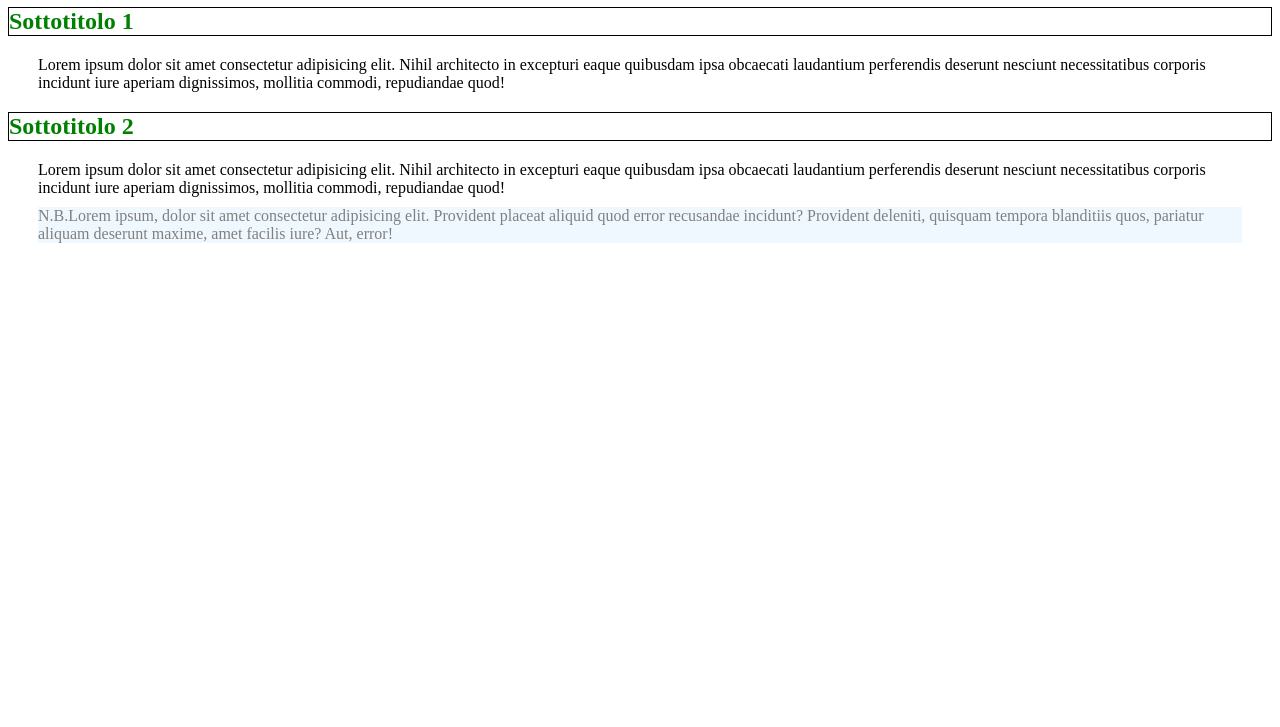
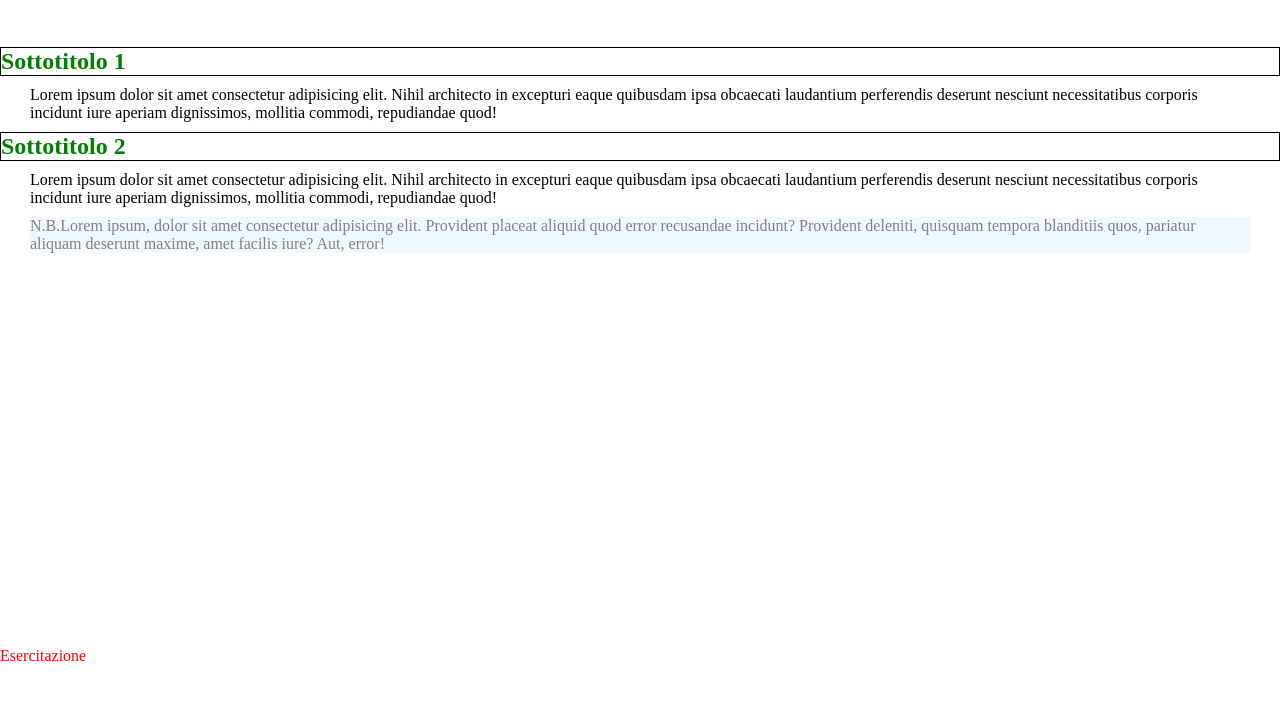
Before and after one commit to DaneshShahpouri/htmlcss-hello, a plain HTML site: page index.html in a window 1280 px wide. Shown: the part 73-800 px from the top of the page. Drawn offline with Linux system fonts and the light colour scheme.

Commit message:
Struttura html + commenti css

```diff
--- a/css/style.css
+++ b/css/style.css
@@ -1,19 +1,47 @@
-.main_title{
+*{
+    margin: 0;
+    padding: 0;
+    box-sizing: border-box;
+}
+
+/* HEADER */
+header{
+    width: 100vw;
+    height: 15vh;
+}
+
+header .main_title{
     text-align: center;
     color: red;
     font-weight: 900;
 }
 
-.subtitle{
+/* MAIN */
+main{
+    width: 100vw;
+    height: 75vh;
+}
+
+main .subtitle{
     color: green;
     border: 1px solid black;
 }
 
-.paragraph{
+main .paragraph{
     margin: 10px 30px;
 }
 
-.note{
+main .note{
     background-color: aliceblue;
     color: gray;
 }
+
+/* FOOTER */
+footer{
+    width: 100vw;
+    height: 10vh;
+}
+
+footer > span{
+    color: red;
+}
--- a/index.html
+++ b/index.html
@@ -8,8 +8,19 @@
     <title>Esercizio1</title>
 </head>
 <body>
+    <header>
+        <!-- NAVBAR -->
+        <div class="navbar">
+            <a href="#">HOME</a>
+            <a href="#">contact us</a>
+            <a href="#">gallery</a>
+        </div>
+
+        <!-- TITOLO -->
         <h1 class="main_title">Saluti a Tutti!</h1>
+    </header>
 
+    <main>
         <!-- Primo Paragrafo -->
         <h2 class="subtitle">Sottotitolo 1</h2>
         <p class="paragraph">Lorem ipsum dolor sit amet consectetur adipisicing elit. Nihil architecto in excepturi eaque quibusdam ipsa obcaecati laudantium perferendis deserunt nesciunt necessitatibus corporis incidunt iure aperiam dignissimos, mollitia commodi, repudiandae quod!</p>
@@ -18,5 +29,9 @@
         <h2 class="subtitle">Sottotitolo 2</h2>
         <p class="paragraph">Lorem ipsum dolor sit amet consectetur adipisicing elit. Nihil architecto in excepturi eaque quibusdam ipsa obcaecati laudantium perferendis deserunt nesciunt necessitatibus corporis incidunt iure aperiam dignissimos, mollitia commodi, repudiandae quod!</p>
         <p class="paragraph note">N.B.Lorem ipsum, dolor sit amet consectetur adipisicing elit. Provident placeat aliquid quod error recusandae incidunt? Provident deleniti, quisquam tempora blanditiis quos, pariatur aliquam deserunt maxime, amet facilis iure? Aut, error!</p>
+    </main>
+    <footer>
+        <span>Esercitazione</span>
+    </footer>
 </body>
 </html>
```
Lines whose indentation alone changed are shown as unchanged.
